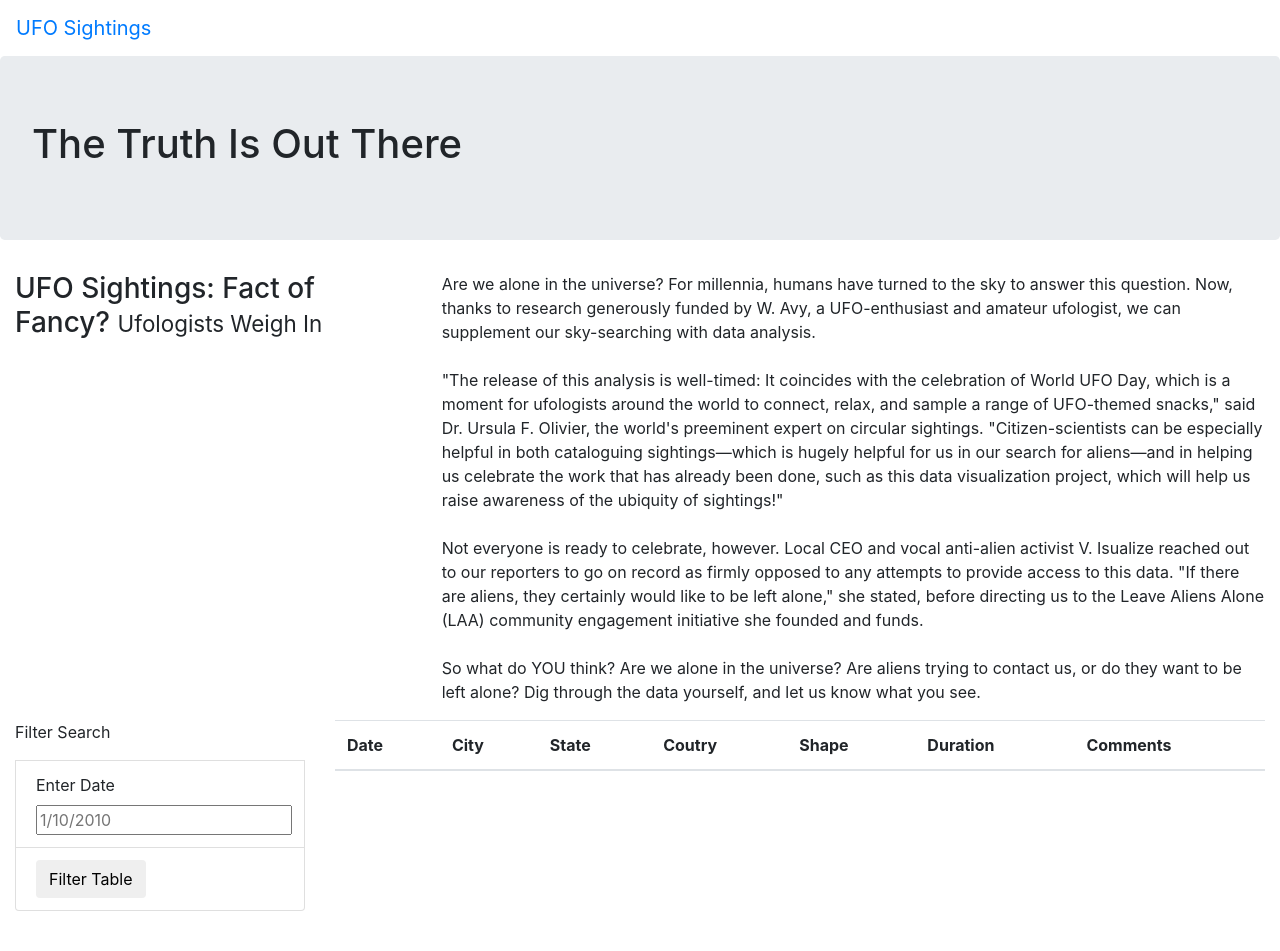
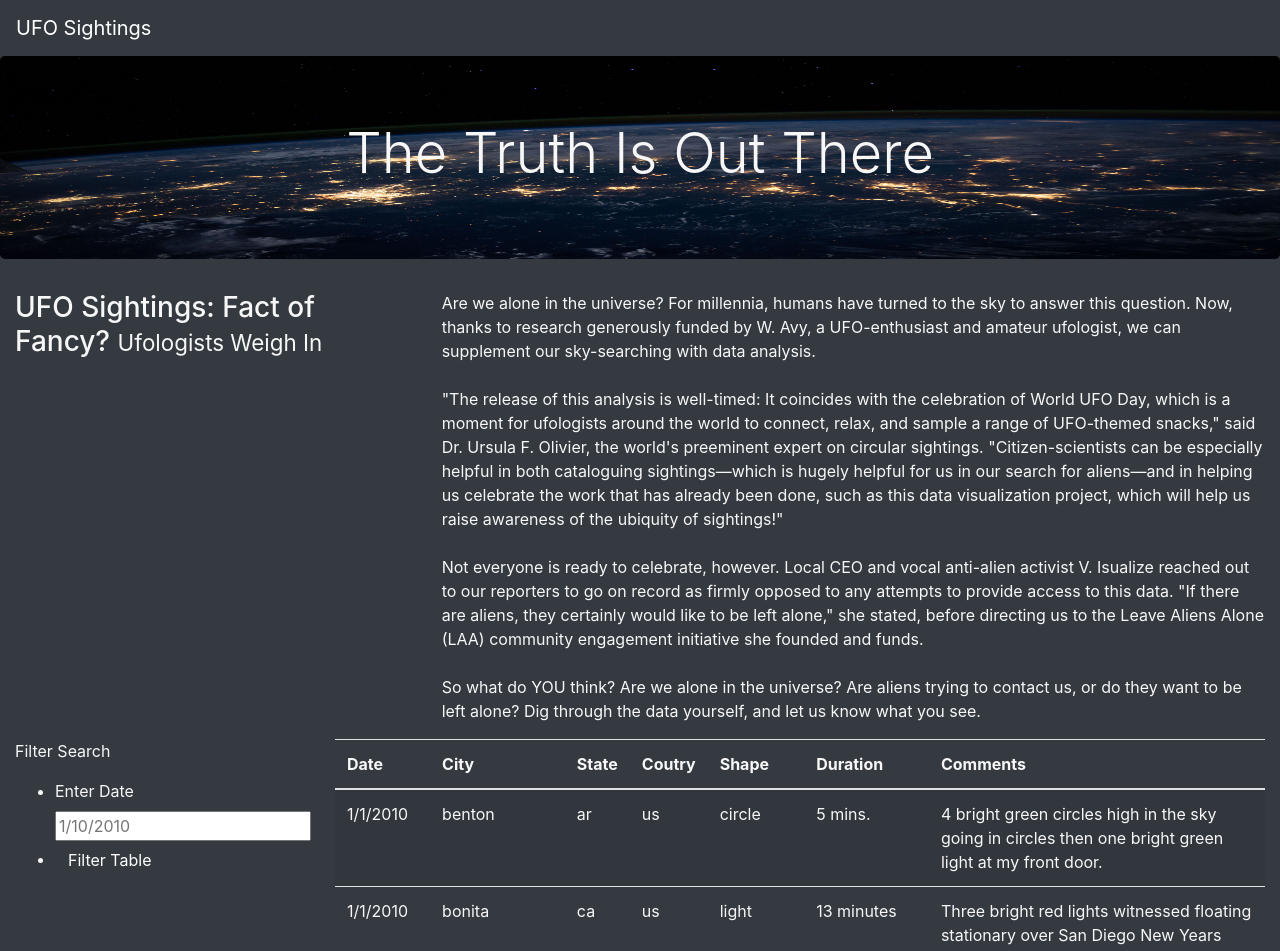
Before and after one commit to ElenaMasarsky/UFOs, a plain HTML site: page index.html in a window 1280 px wide. Shown: the top 951 px of the page. Before the commit the page ends 911 px from the top, so only its background shows below. Drawn offline with nearby package versions, Linux system fonts and the light colour scheme.

Commit message:
Updating files

```diff
--- a/index.html
+++ b/index.html
@@ -13,14 +13,14 @@
     crossorigin="anonymous"
   />
 <link rel="stylesheet" href="static/css/style.css">
-<body>
+<body class="bg-dark">
     <div class="wrapper">
-        <nav class="navbar navbar-expand-lg">
+        <nav class="navbar navbar-dark bg-dark navbar-expand-lg">
             <a class="navbar-brand" href="index.html">UFO Sightings</a>
         </nav>
     </div>
     <div class="jumbotron">
-        <h1>The Truth Is Out There</h1>
+        <h1 class="display-4">The Truth Is Out There</h1>
     </div>
     <div class="container-fluid">
         <div class="row">
@@ -39,21 +39,18 @@
     <div class="container-fluid">
         <div class="row">
             <div class="col-md-3">
-                <form>
+                <form class="bg-dark">
                     <p>Filter Search</p>
+                    <ul class="bg-dark">
+                      <li [tag.]{style="font-family: inherit; font-size: 1rem;"}>
+                        <label for="date">Enter Date</label>
+                        <input type="text" placeholder="1/10/2010" id="datetime" />
+                      </li>
+                      <li {style="font-family: inherit; font-size: 1rem;"}>
+                        <button id="filter-btn" type="button" class="btn btn-dark">Filter Table</button>
+                      </li>
+                    </ul>
                 </form>
-                <ul class="list-group">
-
-                </ul>
-                <li class="list-group-item">
-                    <label for="date">Enter Date</label>
-                    <input type="text" placeholder="1/10/2010" id="datetime" />
-
-                </li>
-                <li class="list-group-item">
-                    <button id="filter-btn" type="button" class="btn btn-default">Filter Table</button>
-                </li>
-
             </div>
             <div class="col-md-9">
               <table class="table table-striped">
@@ -68,7 +65,7 @@
                     <th>Comments</th>
                   </tr>
                 </thead>
-              </table>
+              <tbody></tbody>
             </div>
         </div>
     </div>
--- a/static/css/style.css
+++ b/static/css/style.css
@@ -0,0 +1,10 @@
+body {
+
+    color: #f7f7f7;
+}
+
+.jumbotron {
+    background-image: url("../images/nasa.jpg");
+    background-size: 100% 100%;
+    text-align: center;
+  }
--- a/static/js/app.js
+++ b/static/js/app.js
@@ -21,7 +21,7 @@ function buildTable(data) {
         );
     });
 }
-function hanldeClick() {
+function handleClick() {
     // Grab the datetime value from the filter
     let date = d3.select("#datetime").property("value");
     let filteredData = tableData;
```
Also changed, not shown: static/images/nasa.jpg (added).
